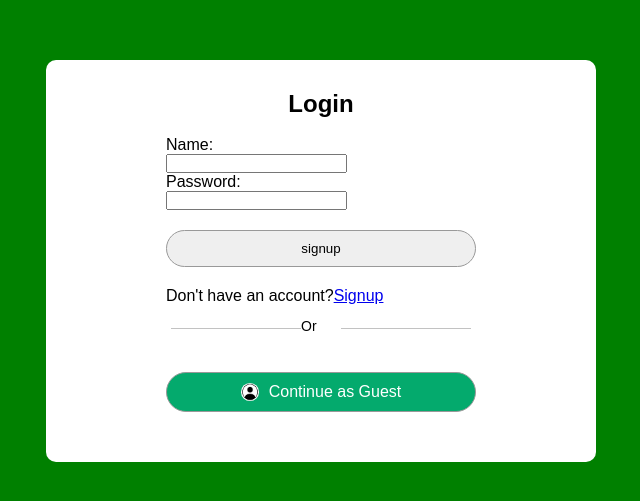
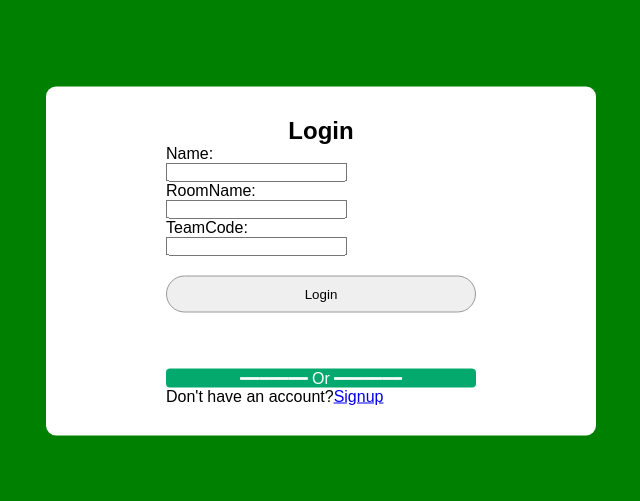
Before and after one commit to creativv-Rajat/login_new, a plain HTML site: page index.html in a window 1280 px wide. Shown: the part 139-640 px from the top of the page, without its empty margins (319-959 px from the left). Drawn offline with Linux system fonts and the light colour scheme.

Commit message:
Update index.html

```diff
--- a/index.html
+++ b/index.html
@@ -5,35 +5,28 @@
     <meta http-equiv="X-UA-Compatible" content="IE=edge">
     <meta name="viewport" content="width=device-width, initial-scale=1.0">
     <title>SIGNUP PAGE</title>
-        <link rel="stylesheet" href="index.css">
-        <link rel="stylesheet" href="style.css">
-
- <script src="https://accounts.google.com/gsi/client" async></script>
+        <link rel="stylesheet" href="/style.css">
 </head>
 <body>
 
 <div class ="form-container">
-    <h2>Login</h2><br>
-    <form action = "/login.ejs" method = "post">
+    <h2>Login</h2>
+    <form action = "/login" method = "post">
         <div class = "form-group">
             <label for="name">Name:</label>
             <input type = "text" id="name" name="username" palceholder="Enter username" required autocomplete="off">
         </div>
         <div class = "form-group">
-            <label for="password">Password:</label>
-            <input type = "password" id="password" name="password" palceholder="Enter password" required >
+            <label for="roomname">RoomName:</label>
+            <input type = "text" id="roomname" name="roomname" palceholder="Enter RoomName" required >
         </div>
-        <button type="submit" class = "submit-btn">signup</button>
-       <p>Don't have an account?<a href="/signup">Signup</a></p><br>
-
-
-     <hr>
-     <span class="stylespan">Or</span>
-     <br>
-
-
-
-        <button type="button" class="style" onclick="window.location.href='continueasguest.html'"><img src="unkown_person.png">Continue as Guest</button>
+        <div class = "form-group">
+            <label for="password">TeamCode:</label>
+            <input type = "password" id="password" name="password" palceholder="Enter TeamCode" required >
+        </div>
+        <button type="submit" class = "submit-btn">Login</button><br><br>
+        <div class="style">━━━━━━━ Or ━━━━━━━</div><br>
+         <script src="https://accounts.google.com/gsi/client" async></script>
         <div id="g_id_onload"
          data-client_id="418723616611-rbav31s2tn0as2thfugqf0g6gtpg1n5m.apps.googleusercontent.com"
          data-login_uri="https://main--sketchquest.netlify.app"
@@ -47,13 +40,10 @@
          data-theme="outline"
          data-text="sign_in_with"
         data-logo_alignment="center"
-         data-width="260"
+        data-width="500px"
          ></div>
-
-        </form>
-    </body>
-
-
+    </form>
+    <p> Don't have an account?<a href="/signup">Signup</a></p>
 </div>
 
 
```
